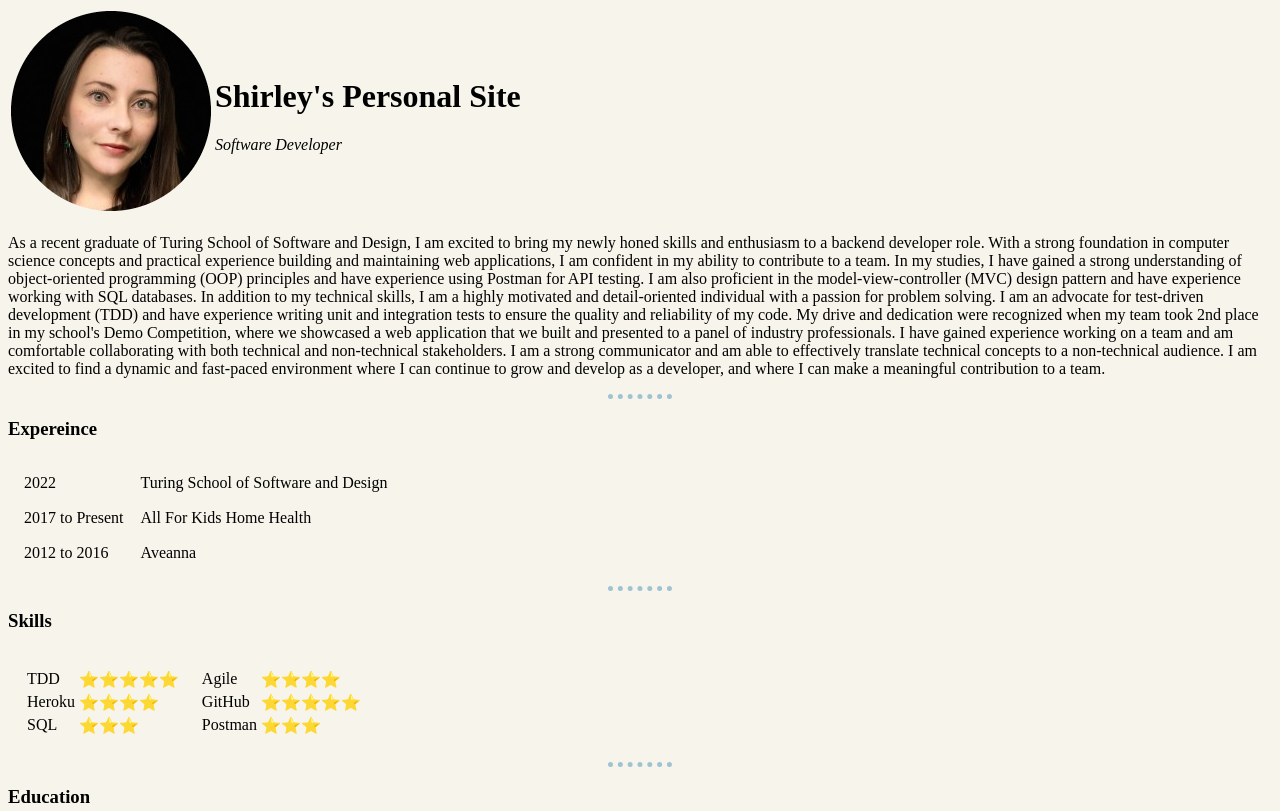
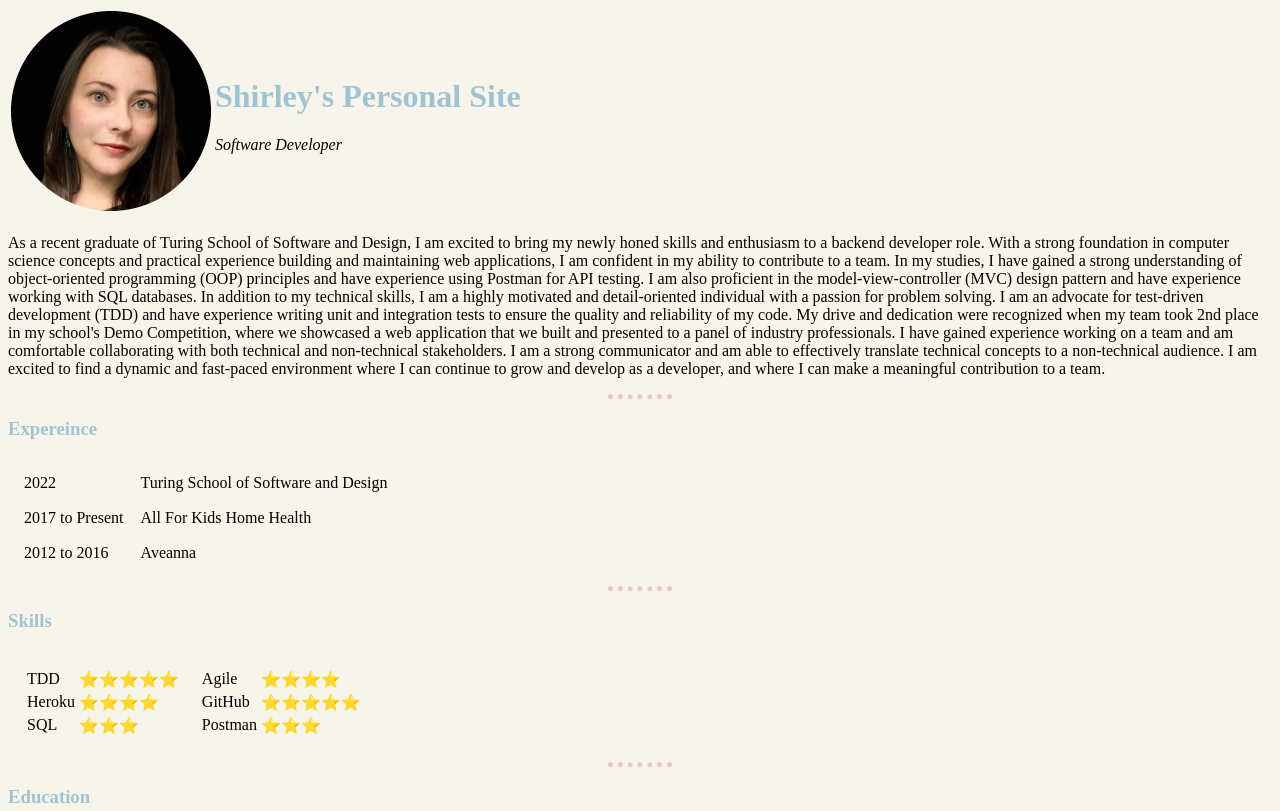
Before and after one commit to sdecesari/css_practice_site, a plain HTML site: page index.html in a window 1280 px wide. Shown: the top 811 px of the page. Drawn offline with Linux system fonts and the light colour scheme.

Commit message:
Add external stylesheet

```diff
--- /dev/null
+++ b/css/styles.css
@@ -0,0 +1,18 @@
+body {
+  background-color: #F7F5EB;
+}
+
+hr {
+  border-color: #EAC7C7;
+  border-style: dotted none none;
+  border-width: 5px;
+  width: 5%;
+}
+
+h1 {
+  color: #A0C3D2;
+}
+
+h3 {
+  color: #A0C3D2;
+}
--- a/index.html
+++ b/index.html
@@ -4,17 +4,7 @@
 <head>
   <meta charset="UTF-8">
   <title>Shirley's Personal Site</title>
-  <style>
-    body {
-      background-color: #F7F5EB;
-    }
-    hr {
-      border-color: #A0C3D2;
-      border-style: dotted none none;
-      border-width: 5px;
-      width: 5%;
-    }
-  </style>
+  <link rel="stylesheet" href="css/styles.css">
 </head>
 
 <body>
```
